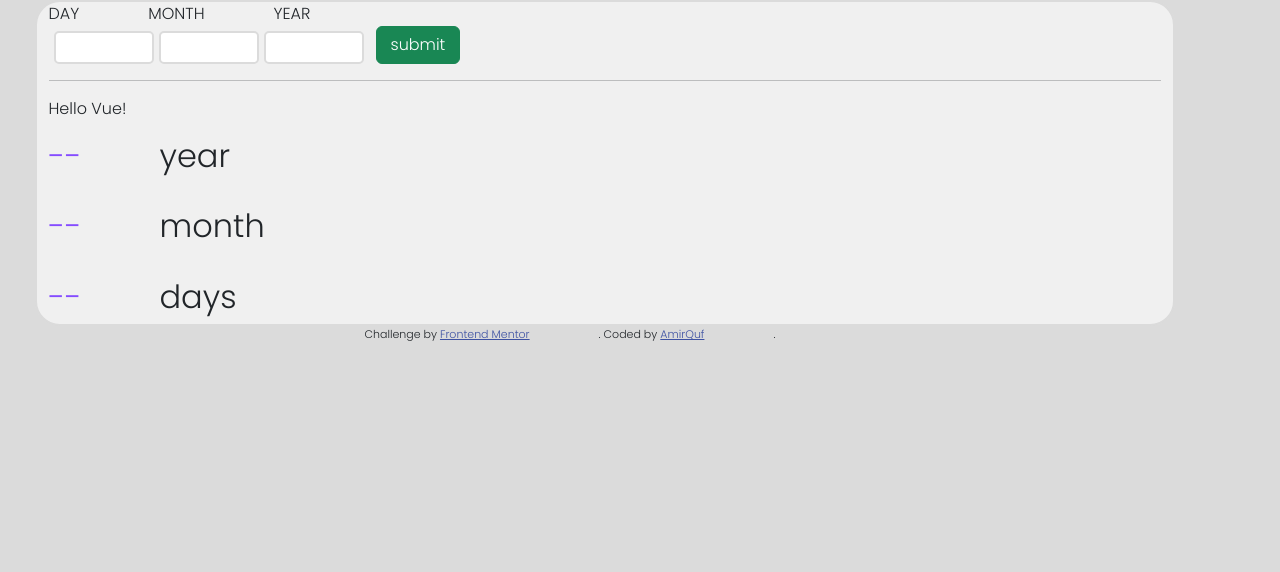
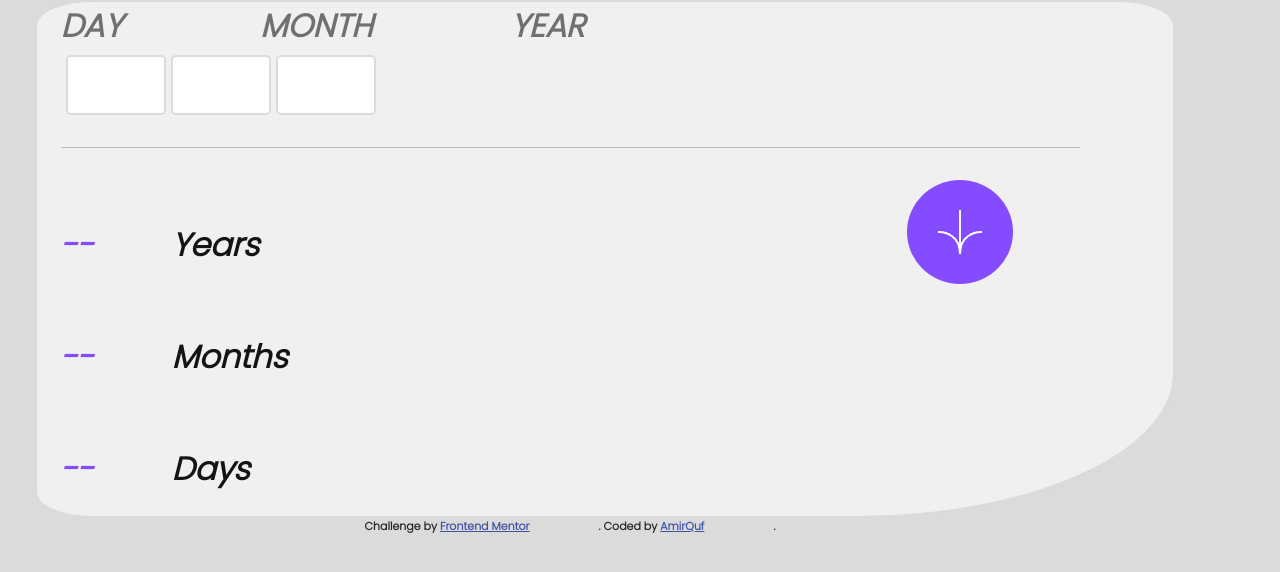
Before and after one commit to amirQuf/age-caculator, a plain HTML site: page index.html in a window 1280 px wide. Drawn offline with nearby package versions, Linux system fonts and the light colour scheme.

Commit message:
fixing css code

```diff
--- a/assets/css/style.css
+++ b/assets/css/style.css
@@ -1,6 +1,6 @@
 
-            .attribution { font-size: 11px; text-align: center; }
-            .attribution a { color: hsl(228, 45%, 44%); }
+            .attribution { font-size: 11px!important; text-align: center; }
+            .attribution a { font-size: 11px!important; color: hsl(228, 45%, 44%); }
             button, input, optgroup, select, textarea {
             margin: 0;
             font-family: inherit;
@@ -29,8 +29,10 @@ body {
 .container{
     background-color:hsl(0, 0%, 94%);
     border: 2px solid hsl(0, 0%, 86%);
-    border-radius: 25px;
+    border-radius: 5% 5% 28% 5%;
+
 }
+
 .error{
     border: 2px solid  hsl(0, 100%, 67%);
     width: 110px;
@@ -40,18 +42,51 @@ body {
 input{
 border: 2px solid hsl(0, 0%, 86%);
 width: 100px;
+height: 60px;
 border-radius: 5px;
 }
 
 *{
     font-family: 'Poppins', sans-serif;
-
+    text-align: center;
+    font-size: 32px;
+    font-weight: 600;
+    /* Weights: 400i, 700, 800i; */
 }
 
 .puprel{
     color:  hsl(259, 100%, 65%);
+    font-weight: 800;
+    font-style: italic;
+}
+h1{
+    font-weight: 800;
+    font-style: oblique;
 
+
+    text-align: justify;
+    color:hsl(0, 0%, 8%);
 }
-.btn{
-    margin-left: 4px;
+
+
+span {
+    margin-top: 10px;
+    font-size: 32px;
+    font-weight: 300px;
+    font-style: italic;
+    color:  hsl(0, 1%, 44%);
 }
+
+img {
+ background-color: hsl(259, 100%, 65%);
+ border-radius: 50%;
+ float: right;
+ padding: 30px;
+}
+
+img:hover {
+    background-color: hsl(0, 0%, 8%);
+    border-radius: 50%;
+    float: right;
+    padding: 30px;
+   }
--- a/index.html
+++ b/index.html
@@ -18,9 +18,9 @@
 
   <div id="app" class="container">
     <div class="flex-container">
-      <div  :class="{  'text-danger': danger }" >DAY</div>
-      <div  :class="{ 'text-danger':  danger}" >MONTH</div>
-      <div  :class="{ 'text-danger':danger }" >YEAR</div>
+      <div  :class="{  'text-danger': danger }" ><span  class ="text">DAY</span></div>
+      <div  :class="{ 'text-danger':  danger}" ><span class ="text">MONTH</span></div>
+      <div  :class="{ 'text-danger':danger }" ><span class ="text">YEAR</span></div>
     </div>
 
     <form action="#" class="flex-container">
@@ -29,19 +29,17 @@
       <input :class="[status]" type="number" v-model="mounth" id="mounth" min=1 max=12>
       <input :class="[status]" type="number" v-model="year" id = "year">
 
-      <div class ="row mx-2">
-      <button class= 'btn btn-success' @click="caculate()">submit</button>
-    </div>
+
 
     </form>
+    <div class="col"><hr></hr><img src="assets/images/icon-arrow.svg" clsss ="img-fluid rounded float-left" alt=""   @click="caculate()" ></div>
 
-    <hr></hr>
-    <p>{{message}}</p>
-    <h2> <span class = "puprel">{{result.years}} </span> year</h2>
-    <br>
-    <h2> <span class = "puprel">{{result.months}}</span> month</h2>
-    <br>
-    <h2><span  class = "puprel"> {{result.days}}</span> days</h2>
+    <!-- <p>{{message}}</p> -->
+    <h1><strong><span class = "puprel">{{result.years}} </span> Years</strong></h1>
+
+    <h1> <strong><span class = "puprel">{{result.months}}</span> Months</strong></h1>
+
+    <h1><strong><span  class = "puprel">{{result.days}}</span> Days</strong></h1>
   </div>
 
   <script>
@@ -66,11 +64,6 @@
 
     event.preventDefault();
     const today = new Date();
-    if (this.year>today.getFullYear()||this.year<1
-    ||this.mount>31||this.mounth<1||
-    this.day>31 ||this.ay<1){
-      return false;
-    }
             b = new Date(this.year, this.mounth,this.day);
             console.log(b);
             diff = today.getTime()-b.getTime();
@@ -87,13 +80,23 @@
 },
    watch:{
     day(value){
+      if(value==""){
+      this.status ="error";
+      this.message = "This field is required";
+      this.danger = true;
+      }
       if (value >31 ||value<1){
       this.status ="error";
       this.message = "enter valid value";
-      this.danger = 'er';
+      this.danger = true;
     }
     },
     mounth(value){
+      if(value==""){
+      this.status ="error";
+      this.message = "This field is required";
+      this.danger = true;
+      }
       if  (value>12 ||value<1){
       this.status ="error";
       this.danger = true;
@@ -101,6 +104,11 @@
     }
   },
     year(value){
+    if(value==""){
+      this.status ="error";
+      this.message = "This field is required";
+      this.danger = true;
+      }
     now = new Date().getFullYear();
     if  (value>now||value<1){
       this.status ="error";
```
Also changed, not shown: 2 other files.
